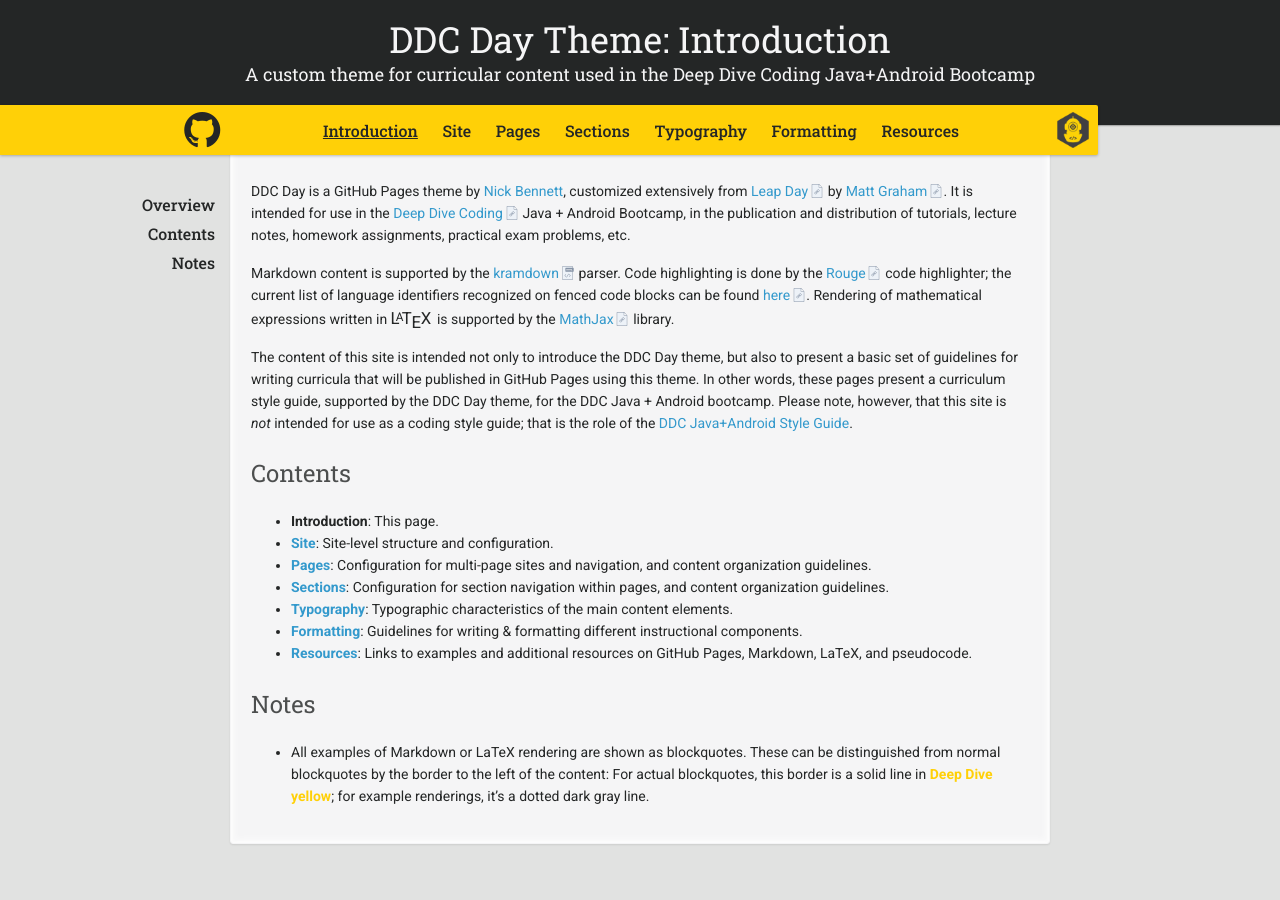
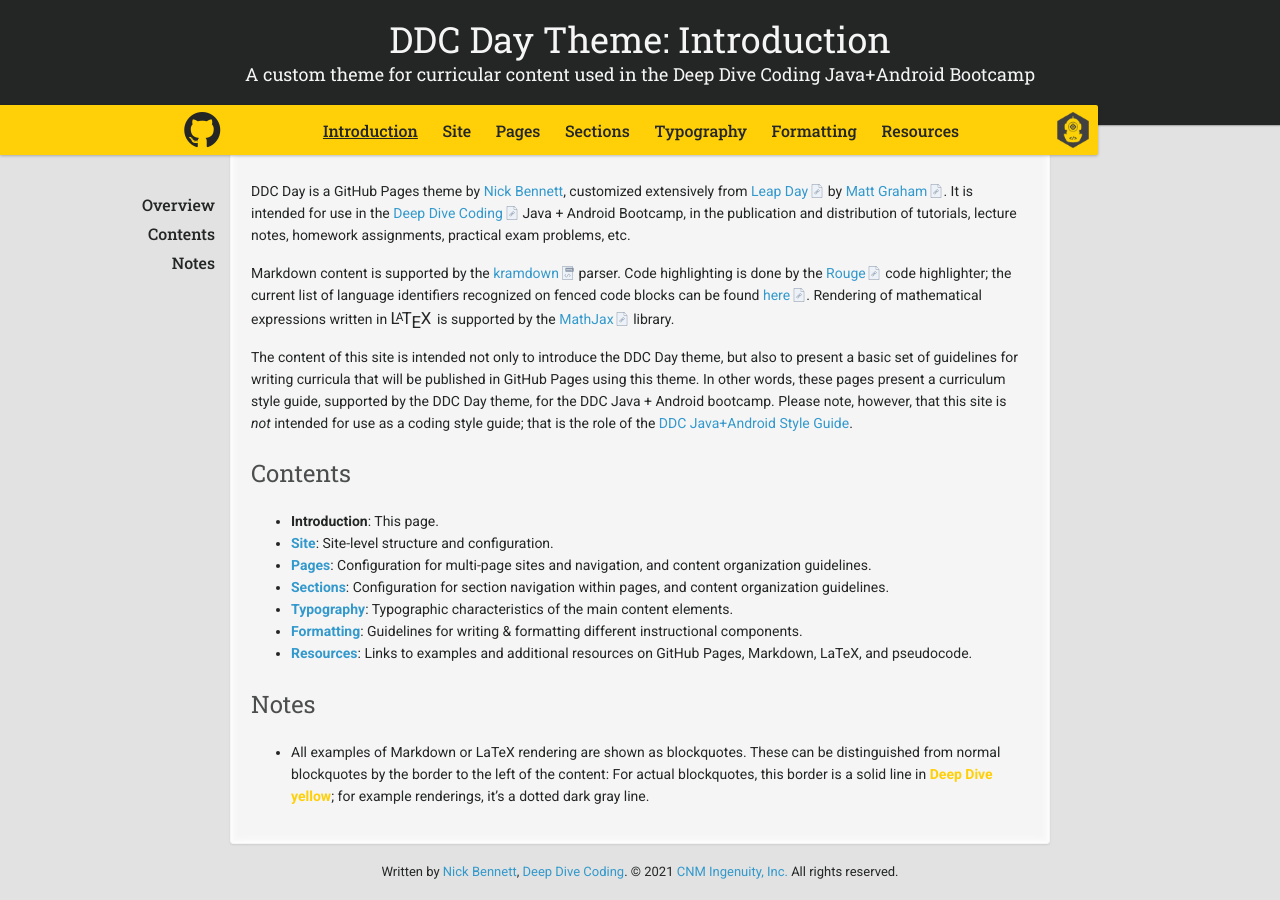
Before and after one commit to ddc-java/ddc-day, a Jekyll site: the page built from index.md, in a window 1280 px wide and 900 px high, scrolled down 66 px. Built offline with Jekyll 4.4.1, drawn with Linux system fonts in a browser that asks for light colours; nearby versions of some CDN libraries; our own code applies the rules of GitHub Pages for plain Markdown files; formulas are drawn with MathJax 3.

Commit message:
Restore footer

```diff
--- a/_layouts/default.html
+++ b/_layouts/default.html
@@ -138,6 +138,26 @@
       <section>
         {{ content }}
       </section>
+      <footer>
+        <p>
+          {%- if site.author.copyright -%}
+            &copy; {{ site.time | date: '%Y' }}
+            {% if site.author.href -%}
+              <a href="{{ site.author.href }}">{{ site.author.name }}</a>
+            {%- else -%}
+              {{ site.author.name }}
+            {%- endif %}.
+            All rights reserved.
+          {%- else -%}
+            {%- if site.author.name -%}
+              Written by {%if site.author.email %}<a href="mailto:{{ site.author.email }}">{{ site.author.name }}</a>{% else %}{{ site.author.name }}{% endif %},
+            {%- else %}
+              Maintained by
+            {% endif %}
+            <a href="https://deepdivecoding.com">Deep Dive Coding</a>. &copy; {{ site.time | date: '%Y' }} <a href="https://cnmingenuity.org">CNM Ingenuity, Inc.</a> All rights reserved.
+          {%- endif -%}
+        </p>
+      </footer>
     </div>
 
     {% if site.google_analytics %}
```
